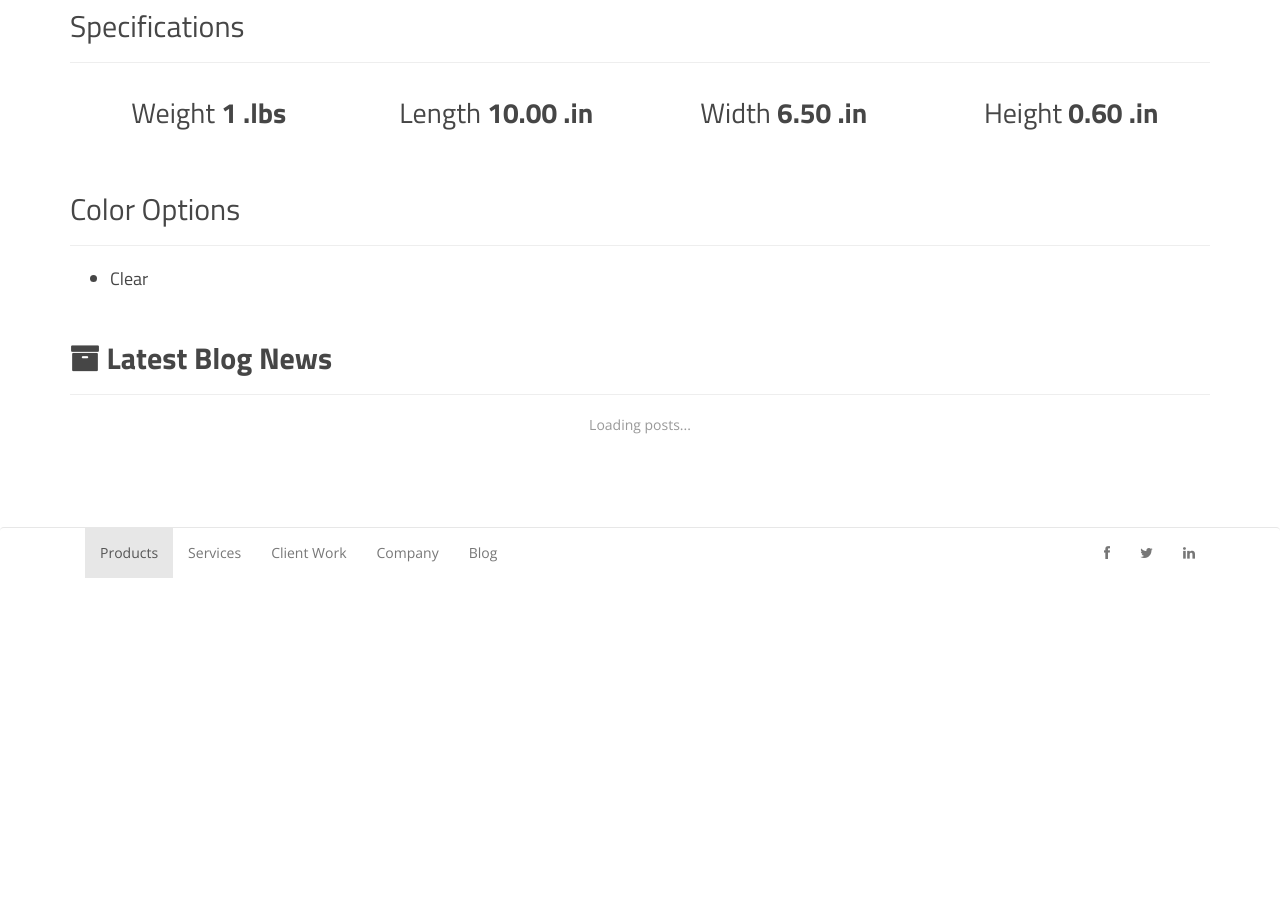
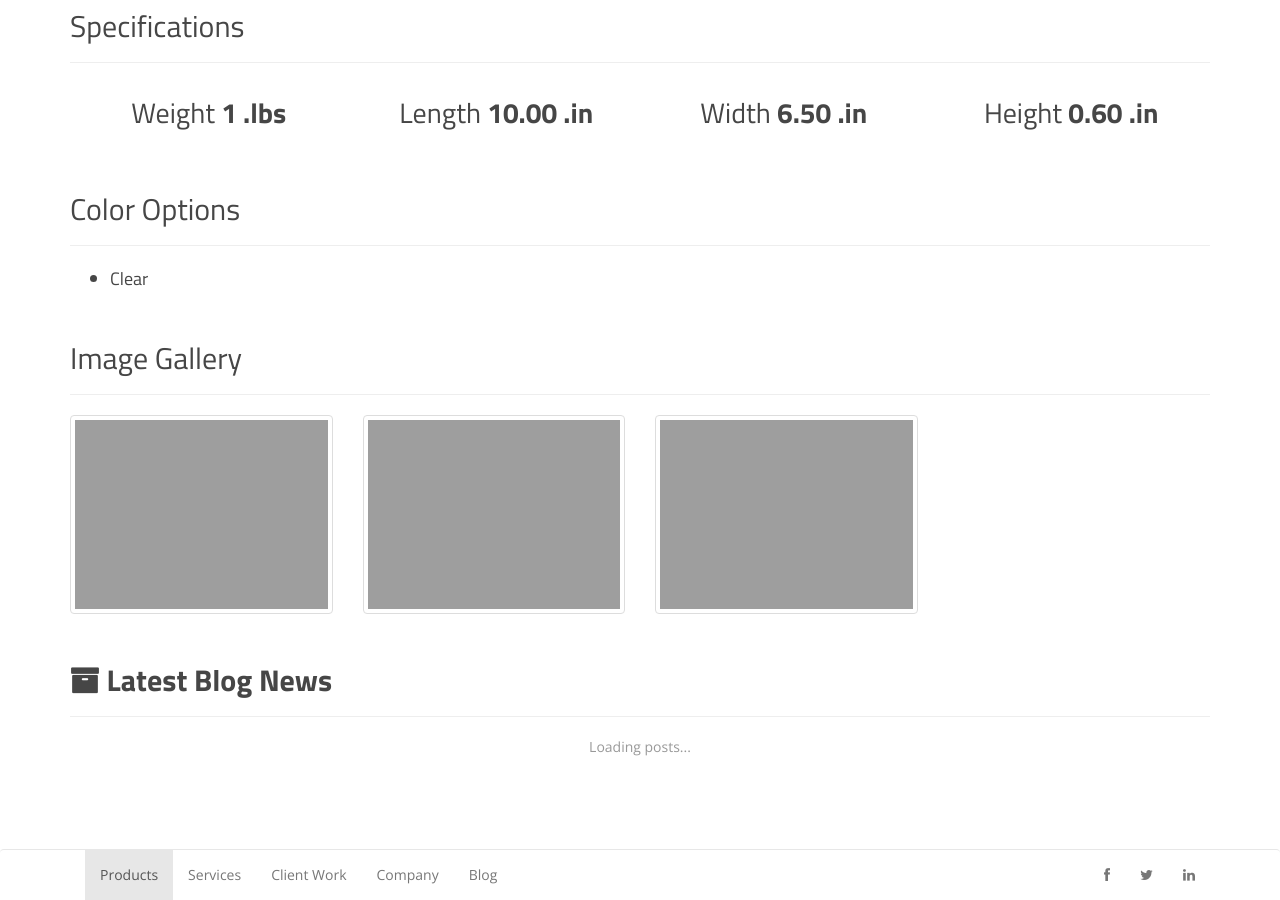
Before and after one commit to AutomatedCashierTech/armoractive.github.io, a Jekyll site: the page built from products/tablet-kiosk-solutions/strata-ipad-mini-wall-mount.html, in a window 1280 px wide and 900 px high, scrolled down 762 px. Built offline with Jekyll 4.4.1, drawn with Linux system fonts in a browser that asks for light colours; Markdown is read by kramdown in place of the engine named in the settings; before the commit the page ends 1340 px from its top, so only the background shows below that.

Commit message:
fixing pike images

```diff
--- a/products/tablet-kiosk-solutions/strata-ipad-mini-wall-mount.html
+++ b/products/tablet-kiosk-solutions/strata-ipad-mini-wall-mount.html
@@ -6,6 +6,10 @@ product:
   description:
     <p>The Strata iPad Mini Wall Mount you can mount your iPad Mini almost anywhere. It comes with toggle bolts designed for mounting to drywall with minimal damage to the wall. 3M™ adhesive backing is also available for mounting on several surfaces including glass, wood, and metal.  The clear acrylic plates of the enclosure are extremely durable and are held together with high-grade tamper-proof screws.</p>
     <p>The back of this enclosure is designed so a charging cable may be wrapped around it without being exposed. This makes portrait and landscape mounting possible.</p>
+  gallery:
+    - image1.jpg
+    - image2.jpg
+    - image3.jpg
   specs:
     weight: 1 .lbs
     length: 10.00 .in
```
Also changed, not shown: assets/img/products/pike/gallery/image1.jpg (renamed from assets/img/products/enterprise-tablet-lite/gallery/image1.jpg), assets/img/products/pike/gallery/image2.jpg (renamed from assets/img/products/enterprise-tablet-lite/gallery/image2.jpg), assets/img/products/pike/gallery/image3.jpg (renamed from assets/img/products/enterprise-tablet-lite/gallery/image3.jpg).
